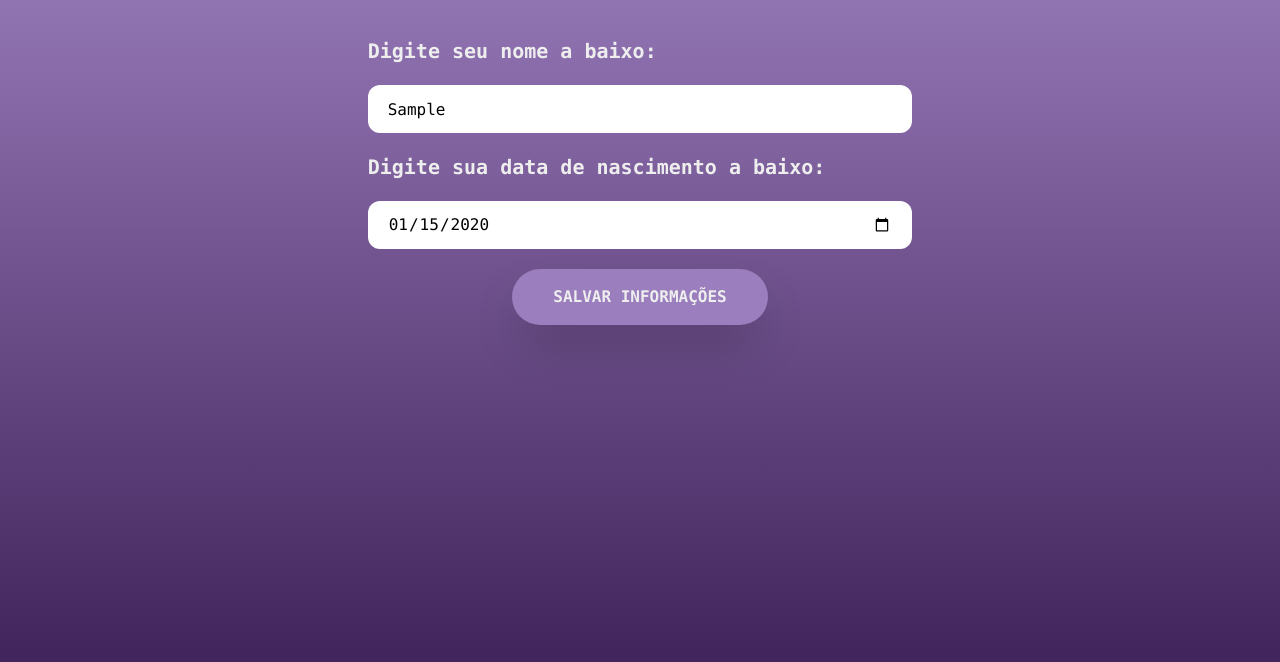
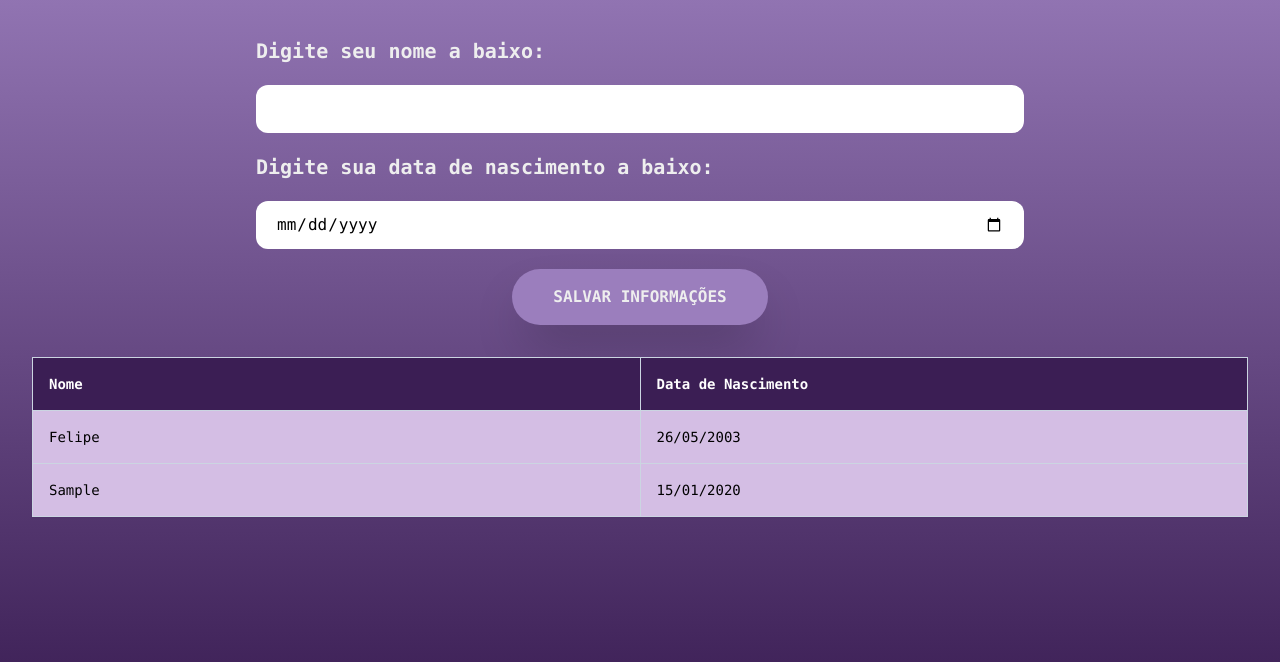
Before and after one commit to feliperocha27vn/sevenDaysOfCode, a website built with Vite: page index.html in a window 1280 px wide. Both pictures are taken after typing "Sample", "2020-01-15" into the empty fields and a click on the button "SALVAR INFORMAÇÕES". Shown: the part 86-748 px from the top of the page. Built offline with nearby package versions, Linux system fonts and the light colour scheme.

Commit message:
Muitas mudanças

```diff
--- a/index.html
+++ b/index.html
@@ -10,9 +10,9 @@
   <body
     class="bg-gradient-to-t from-roxoEscuro to-roxoMedio bg-no-repeat h-screen font-mono text-branco"
   >
-    <main class="w-full flex justify-center">
+    <main class="w-full flex justify-center flex-col">
       <div>
-        <div class="flex items-center">
+        <div class="flex items-center w-full justify-center">
           <span class="text-7xl">Cadastro de Pessoas</span>
           <img
             src="user.png"
@@ -66,7 +66,33 @@
           </form>
         </div>
       </div>
+      <div class="px-4 py-8 sm:px-8">
+        <table
+          class="border-collapse w-full border border-slate-400 dark:border-slate-500 bg-roxoClaro text-sm shadow-sm"
+        >
+          <thead class="bg-roxoEscuro">
+            <tr class="text-white">
+              <th
+                class="w-1/2 border border-slate-300 dark:border-slate-600 font-semibold p-4 text-left"
+              >
+                Nome
+              </th>
+              <th
+                class="w-1/2 border border-slate-300 dark:border-slate-600 font-semibold p-4 text-left"
+              >
+                Data de Nascimento
+              </th>
+            </tr>
+          </thead>
+          <tbody id="elementoContainer">
+            <tr>
+              <td class="border border-slate-300 dark:border-slate-700 p-4 text-black">Felipe</td>
+              <td class="border border-slate-300 dark:border-slate-700 p-4 text-black">26/05/2003</td>
+            </tr>
+          </tbody>
+        </table>
+      </div>
     </main>
-    <script src="./js/main.js"></script>
+    <script src="./js/main.js" type="module"></script>
   </body>
 </html>
--- /dev/null
+++ b/js/criaTabela.js
@@ -0,0 +1,28 @@
+export default function criarTabela(nome, dataNascimento) {
+  // Seleciona o tbody pelo ID
+  const tbody = document.querySelector("#elementoContainer");
+
+  // Criar uma nova linha
+  const tr = document.createElement("tr");
+
+  // Criar células para nome e data
+  const tdNome = document.createElement("td");
+  const tdData = document.createElement("td");
+
+  // Adicionar classes às células
+  tdNome.className =
+    "border border-slate-300 dark:border-slate-700 p-4 text-black";
+  tdData.className =
+    "border border-slate-300 dark:border-slate-700 p-4 text-black";
+
+  // Adicionar os valores às células
+  tdNome.textContent = nome;
+  tdData.textContent = dataNascimento;
+
+  // Adicionar as células à linha
+  tr.appendChild(tdNome);
+  tr.appendChild(tdData);
+
+  // Adicionar a linha ao corpo da tabela
+  tbody.appendChild(tr);
+}
--- /dev/null
+++ b/js/dataBrasil.js
@@ -0,0 +1,4 @@
+export default function formatDateToBrazilian(dateString) {
+  const [year, month, day] = dateString.split("-"); // Divide a string no formato YYYY-MM-DD
+  return `${day}/${month}/${year}`; // Retorna a data no formato DD/MM/AAAA
+}
--- a/js/main.js
+++ b/js/main.js
@@ -1,3 +1,6 @@
+import criarTabela from "./criaTabela.js";
+import formatDateToBrazilian from "./dataBrasil.js";
+
 const nameInput = document.querySelector("#name");
 const birthDateInput = document.querySelector("#birth-date");
 const buttonSubmit = document.querySelector("#submitButton");
@@ -9,10 +12,10 @@ buttonSubmit.addEventListener("click", mostraDados);
 function mostraDados(event) {
   event.preventDefault();
 
-  const valueName = nameInput.value;
-  const valueBirthDate = birthDateInput.value;
+  let valueName = nameInput.value;
+  let valueBirthDate = birthDateInput.value;
 
-  const valueBirthDateFormated = formatDateToBrazilian(valueBirthDate);
+  let valueBirthDateFormated = formatDateToBrazilian(valueBirthDate);
 
   // Verifica se o nome contém apenas letras
   const apenasLetras = /^[A-Za-zÀ-ÿ\s]+$/.test(valueName);
@@ -31,30 +34,65 @@ function mostraDados(event) {
   switch (errorCode) {
     case "short":
       messageError.textContent = "O nome não pode ter menos de 3 letras";
+      containerNotification.classList.remove("hidden");
+      setTimeout(() => {
+        messageError.textContent = "";
+        containerNotification.classList.add("hidden");
+      }, 5000);
       break;
     case "long":
       messageError.textContent = "O nome não pode ter mais de 120 letras";
+      containerNotification.classList.remove("hidden");
+      setTimeout(() => {
+        messageError.textContent = "";
+        containerNotification.classList.add("hidden");
+      }, 5000);
       break;
     case "invalid":
       messageError.textContent = "O nome pode conter apenas letras";
+      containerNotification.classList.remove("hidden");
+      setTimeout(() => {
+        messageError.textContent = "";
+        containerNotification.classList.add("hidden");
+      }, 5000);
       break;
     default:
-      // Se não houver erro, você pode prosseguir com a lógica normal
-      console.log(
-        `Nome: ${valueName} Data de Nascimento: ${valueBirthDateFormated}`
-      );
-      return; // Saia da função se não houver erro
+      criarTabela(valueName, valueBirthDateFormated);
+
+      // Recupera dados existentes ou inicializa um array vazio
+      let pessoas;
+      try {
+        pessoas = JSON.parse(localStorage.getItem("pessoas")) || [];
+      } catch {
+        pessoas = [];
+      }
+
+      // Adiciona nova pessoa ao array
+      pessoas.push({
+        nome: valueName,
+        dataNascimento: valueBirthDateFormated,
+      });
+
+      // Salva array atualizado no localStorage
+      localStorage.setItem("pessoas", JSON.stringify(pessoas));
+
+      // Limpa os campos
+      nameInput.value = "";
+      birthDateInput.value = "";
   }
-
-  // Mostrar a notificação de erro
-  containerNotification.classList.remove("hidden");
-  setTimeout(() => {
-    messageError.textContent = "";
-    containerNotification.classList.add("hidden");
-  }, 5000);
 }
 
-function formatDateToBrazilian(dateString) {
-  const [year, month, day] = dateString.split("-"); // Divide a string no formato YYYY-MM-DD
-  return `${day}/${month}/${year}`; // Retorna a data no formato DD/MM/AAAA
+// Função para carregar dados do localStorage
+function carregarDados() {
+  try {
+    const pessoas = JSON.parse(localStorage.getItem("pessoas")) || [];
+    pessoas.forEach((pessoa) => {
+      criarTabela(pessoa.nome, pessoa.dataNascimento);
+    });
+  } catch {
+    localStorage.setItem("pessoas", JSON.stringify([]));
+  }
 }
+
+// Chama a função quando a página carrega
+document.addEventListener("DOMContentLoaded", carregarDados);
```
Also changed, not shown: src/output.css.
